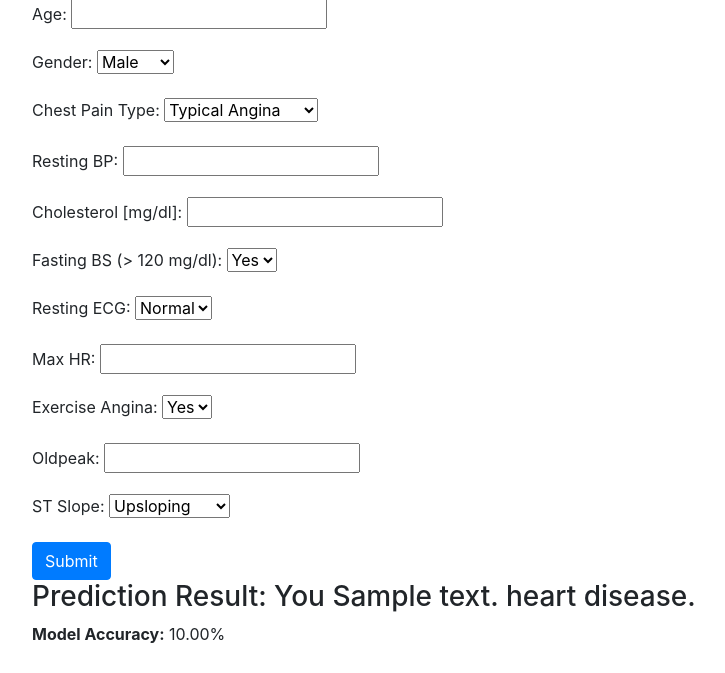
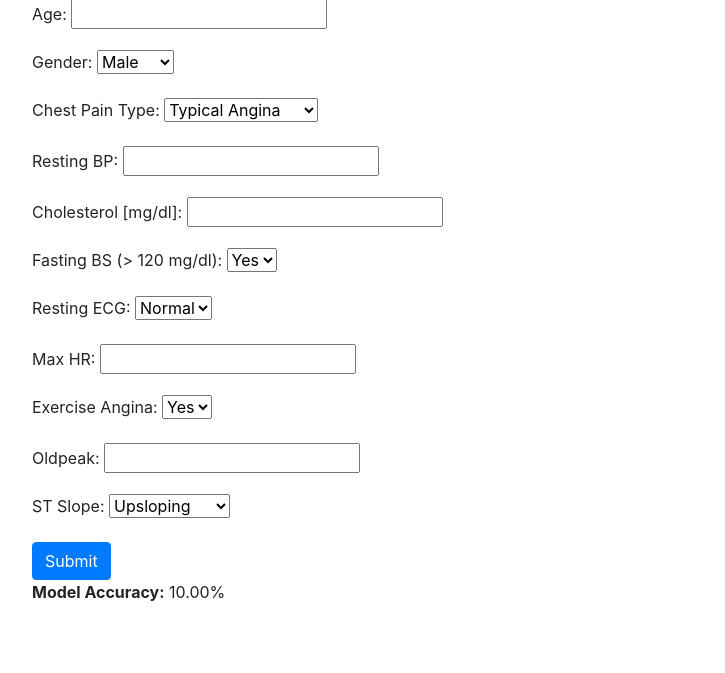
Before and after one commit to dinasabanovic/HeartDiseaseRiskPredictionApp_Diplomski, a Django app: template predictor/templates/heart.html in a window 1280 px wide. Shown: the part 127-800 px from the top of the page, without its empty margins (53-778 px from the left). Run offline with Django 5.2, Linux system fonts and the light colour scheme; tables that the repository leaves empty hold one stand-in row (values such as "Sample post"); the template is opened without the code that fills it: values that come from a table or form of the project are taken from there, most other values are stand-ins (such as "Sample title", 1, 10 or a date in 2020); parts of the project's set-up code (start-up, migrations or seed data) failed here and were passed over; some libraries are stand-ins or nearby versions.

Commit message:
Update heart.html

```diff
--- a/predictor/templates/heart.html
+++ b/predictor/templates/heart.html
@@ -10,10 +10,6 @@
     <button type="submit" class="btn btn-primary">Submit</button>
 </form>
 
-{% if context %}
-    <h3>Prediction Result: You {{ context }} heart disease.</h3>
-{% endif %}
-
 {% if accuracy %}
     <p><strong>Model Accuracy:</strong> {{ accuracy|floatformat:2 }}%</p>
 {% endif %}
```
